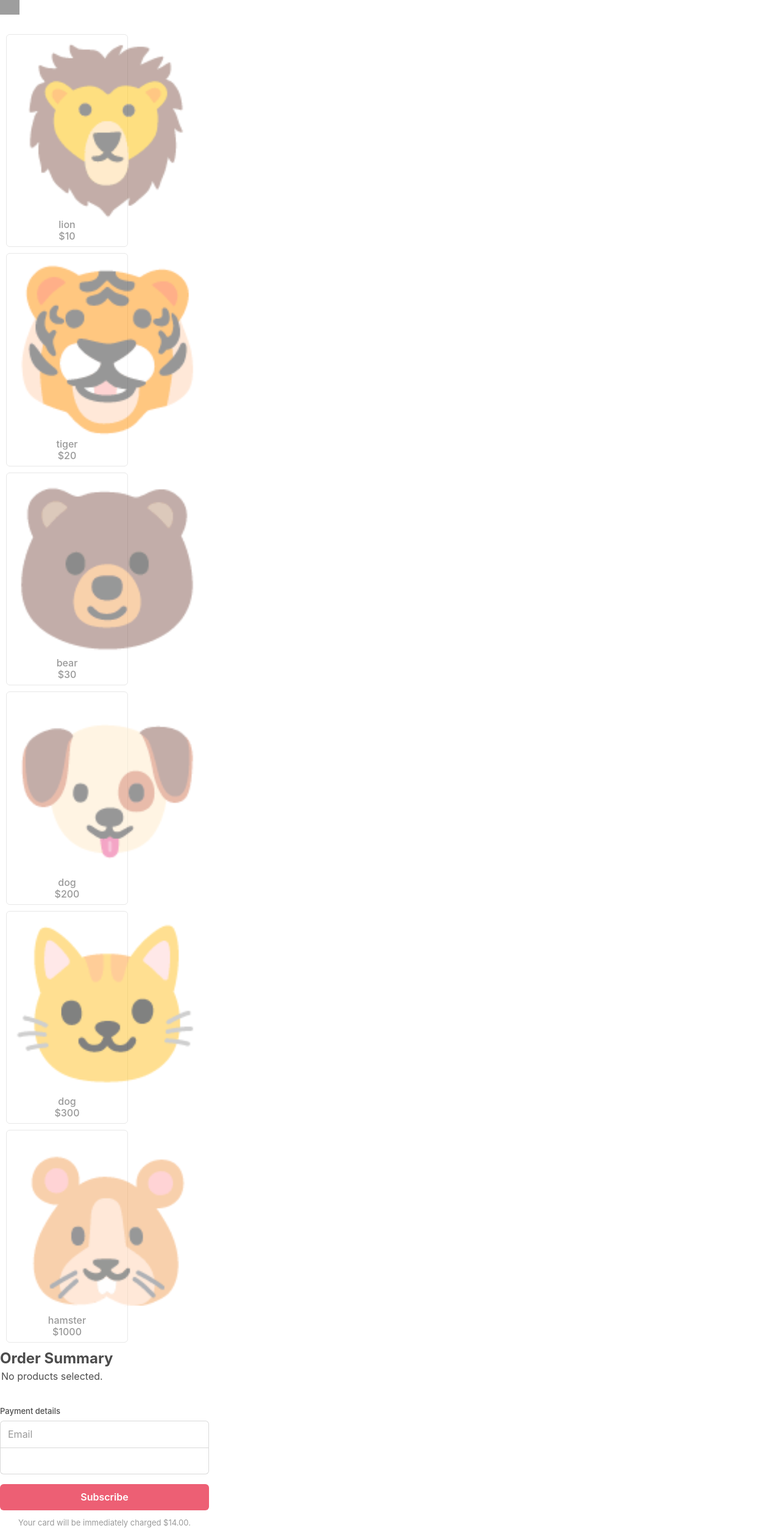
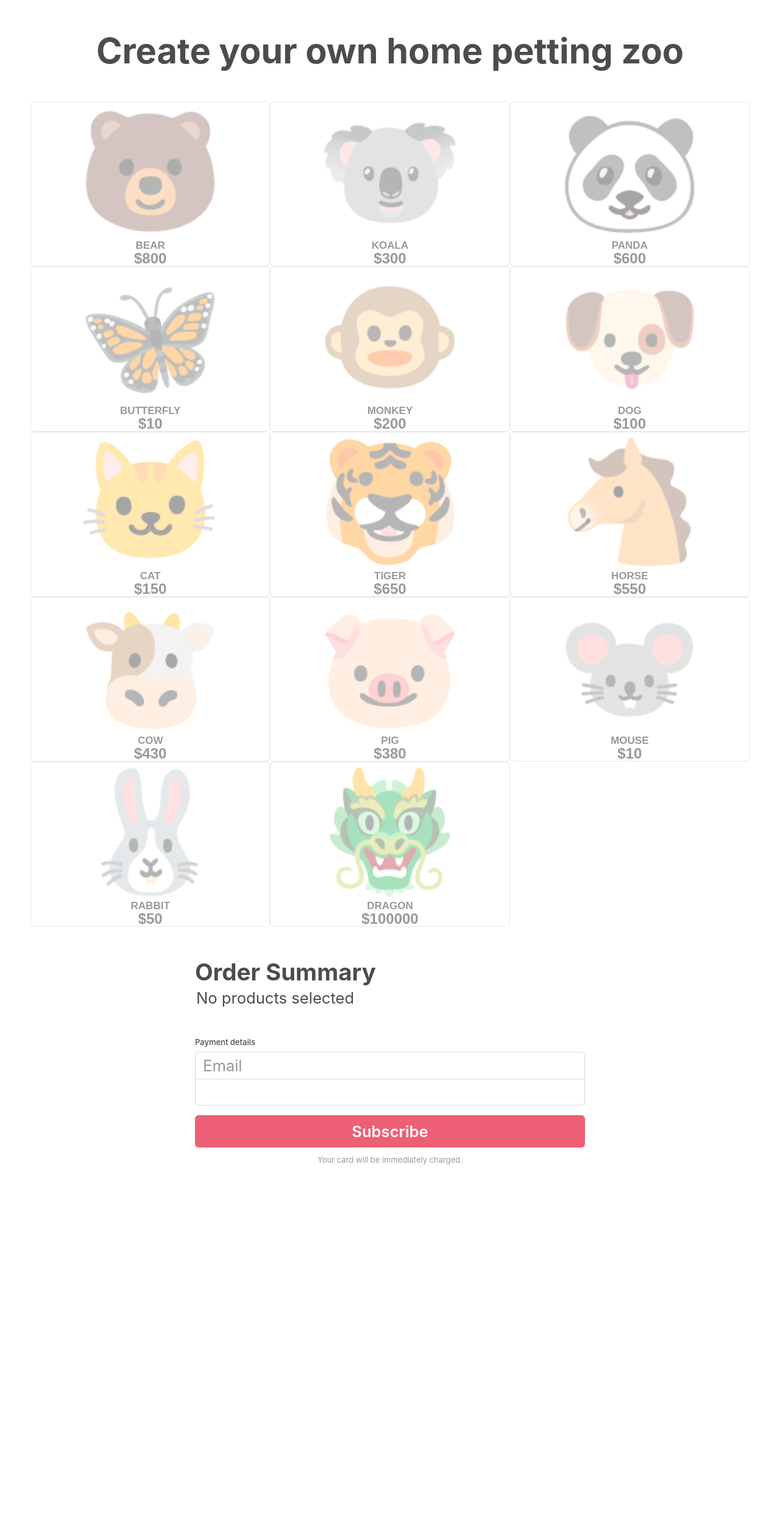
Before and after one commit to stripe-archive/charging-for-multiple-plan-subscriptions, a PHP site: page / in a window 1280 px wide. Shown: the whole page at 61% size. After the commit the page ends 1910 px from the top, so only its background shows below. Run offline with PHP 8.4, Linux system fonts and the light colour scheme; some libraries are stand-ins or nearby versions; grey boxes are pictures that could not be loaded.

Commit message:
- Add grid layout for products - Refactor plans.json with more products - Remove merchant logo

```diff
--- a/client/css/global.css
+++ b/client/css/global.css
@@ -312,33 +312,47 @@ pre {
   padding-top: 12px;
 }
 
-.sr-animals {
-  display: flex;
-  flex-wrap: wrap;
-  width: 700px;
-  margin: 20px;
-}
-
 .sr-animal {
-  width: 200px;
+  width: 100%;
   border: 1px solid rgb(232, 232, 232);
   border-radius: 6px;
   text-align: center;
-  margin: 10px;
-  padding: 5px;
-}
-
-.sr-animal-pic {
-  margin: 20px;
+  display:inline-block
 }
 
 .sr-animal-text {
   color: rgb(153, 153, 153);
-  font-size: 16px;
-  font-weight: 500;
-  letter-spacing: 0px;
-  line-height: 14px;
-  margin: 5px;
+  font-size: 2vw;
+  font: small-caps bold 24px/1 sans-serif;
+}
+
+.sr-animal-emoji {
+  font-size:15vw;
+  margin:0px;
+  opacity: .5;
+}
+
+.sr-animal-emoji.selected {
+  opacity: 1;
+}
+
+.sr-animals {
+  display: grid;
+  margin: 20px 50px;
+  /* grid-auto-rows: 33%; */
+  grid-template-columns: repeat(3, 1fr);
+}
+
+.sr-main {
+  margin: 50px auto;
+  width: 50%;
+  font-size:2vw;
+}
+
+.sr-title {
+  margin: 50px;
+  text-align: center;
+  font-size:3vw;
 }
 
 #summary-table {
@@ -454,17 +468,6 @@ pre {
   display: none;
 }
 
-.product {
-  font-size:20vw;
-  color:rgba(0, 0, 0, 0.99);
-  margin:0px;
-  opacity: .5;
-}
-
-.product.selected {
-  opacity: 1;
-}
-
 @keyframes field-in {
   0% {
     opacity: 0;
--- a/client/index.html
+++ b/client/index.html
@@ -1,11 +1,11 @@
 <!DOCTYPE html>
 <html lang="en">
+
 <head>
     <meta charset="utf-8" />
-    <title>Stripe Payment Page Recipe</title>
+    <title>Stripe Payment</title>
     <meta name="viewport" content="width=device-width, initial-scale=1" />
     <meta name="description" content="A demo of Stripe Billing" />
-
     <link rel="stylesheet" href="css/normalize.css" />
     <link rel="stylesheet" href="css/global.css" />
     <script src="https://js.stripe.com/v3/"></script>
@@ -13,14 +13,11 @@
 </head>
 
 <body>
-
-      <header class="sr-header">
-          <div class="sr-header__logo"></div>
-        </header>
-
-    <div id="product-selection"></div>
+    <div class="sr-title">
+        <h2>Create your own home petting zoo</h2>
+    </div>
+    <div id="sr-animals" class="sr-animals"></div>
     <div class="sr-main">
-
         <div class="sr-payment-summary payment-view">
             <h2>Order Summary</h2>
             <table id="summary-table">
@@ -33,13 +30,7 @@
                 </label>
                 <div class="sr-combo-inputs">
                     <div class="sr-combo-inputs-row">
-                <input
-                  type="text"
-                  id="email"
-                  placeholder="Email"
-                  autocomplete="cardholder"
-                  class="sr-input"
-                />
+                        <input type="text" id="email" placeholder="Email" autocomplete="cardholder" class="sr-input" />
                     </div>
                     <div class="sr-combo-inputs-row">
                         <div class="sr-input sr-card-element" id="card-element"></div>
@@ -49,7 +40,7 @@
             </div>
             <button id="submit">Subscribe</button>
             <div class="sr-legal-text">
-            Your card will be immediately charged <span class="order-total">$14.00</span>.
+                Your card will be immediately charged.
             </div>
         </div>
         <div class="sr-payment-summary hidden completed-view">
@@ -68,4 +59,5 @@
         </div>
     </div>
 </body>
+
 </html>
--- a/client/plans.json
+++ b/client/plans.json
@@ -1,38 +1,87 @@
+
 [
     {
-        "planId": "stripeDemo_lion_plan",
-        "price": 1000,
-        "title": "lion",
-        "emoji": "🦁"
-    },
-    {
-        "planId": "stripeDemo_tiger_plan",
-        "price": 2000,
-        "title": "tiger",
-        "emoji": "🐯"
-    },
-    {
         "planId": "stripeDemo_bear_plan",
-        "price": 3000,
+        "price": 80000,
         "title": "bear",
         "emoji": "🐻"
     },
     {
+        "planId": "stripeDemo_koala_plan",
+        "price": 30000,
+        "title": "koala",
+        "emoji": "🐨"
+    },
+    {
+        "planId": "stripeDemo_panda_plan",
+        "price": 60000,
+        "title": "panda",
+        "emoji": "🐼"
+    },
+    {
+        "planId": "stripeDemo_butterfly_plan",
+        "price": 1000,
+        "title": "butterfly",
+        "emoji": "🦋"
+    },
+    {
+        "planId": "stripeDemo_monkey_plan",
+        "price": 20000,
+        "title": "monkey",
+        "emoji": "🐵"
+    },
+    {
         "planId": "stripeDemo_dog_plan",
-        "price": 20000,
+        "price": 10000,
         "title": "dog",
         "emoji": "🐶"
     },
     {
         "planId": "stripeDemo_cat_plan",
-        "price": 30000,
-        "title": "dog",
+        "price": 15000,
+        "title": "cat",
         "emoji": "🐱"
     },
     {
-        "planId": "stripeDemo_hamster_plan",
-        "price": 100000,
-        "title": "hamster",
-        "emoji": "🐹"
+        "planId": "stripeDemo_tiger_plan",
+        "price": 65000,
+        "title": "tiger",
+        "emoji": "🐯"
+    },
+    {
+        "planId": "stripeDemo_horse_plan",
+        "price": 55000,
+        "title": "horse",
+        "emoji": "🐴"
+    },
+    {
+        "planId": "stripeDemo_cow_plan",
+        "price": 43000,
+        "title": "cow",
+        "emoji": "🐮"
+    },
+    {
+        "planId": "stripeDemo_pig_plan",
+        "price": 38000,
+        "title": "pig",
+        "emoji": "🐷"
+    },
+    {
+        "planId": "stripeDemo_mouse_plan",
+        "price": 1000,
+        "title": "mouse",
+        "emoji": "🐭"
+    },
+    {
+        "planId": "stripeDemo_rabbit_plan",
+        "price": 5000,
+        "title": "rabbit",
+        "emoji": "🐰"
+    },
+    {
+        "planId": "stripeDemo_dragon_plan",
+        "price": 10000000,
+        "title": "dragon",
+        "emoji": "🐲"
     }
 ]
--- a/client/script.js
+++ b/client/script.js
@@ -106,7 +106,7 @@ var updateSummaryTable = function() {
     };
     orderSummary.innerHTML = '';
     if (selectedPlans.length == 0) {
-      orderSummary.innerHTML = 'No products selected.';
+      orderSummary.innerHTML = 'No products selected';
     } else {
       for (var i = 0; i < selectedPlans.length; i++) {
         orderSummary.innerHTML += buildOrderSummaryRow('summary-product', selectedPlans[i].title, selectedPlans[i].price);
@@ -219,9 +219,8 @@ getPlans();
 function generateHtmlForPlansPage(){
   function generateHtmlForSinglePlan(id, animal, price, emoji){
     result = `
-      <div>
         <div class="sr-animal">
-          <div class="product"
+          <div class="sr-animal-emoji"
             id=\'${id}\'
             onclick="toggleAnimal(\'${id}\')">
               ${emoji}
@@ -229,7 +228,6 @@ function generateHtmlForPlansPage(){
           <div class="sr-animal-text">${animal}</div>
           <div class="sr-animal-text">$${price / 100}</div>
         </div>
-      </div>
       `;
     return result;
   }
@@ -238,7 +236,7 @@ function generateHtmlForPlansPage(){
     html += generateHtmlForSinglePlan(plan.planId, plan.title, plan.price, plan.emoji);
   });
 
-  document.getElementById('product-selection').innerHTML += html;
+  document.getElementById('sr-animals').innerHTML += html;
 }
 
 function toggleAnimal(id){
```
Lines whose indentation alone changed are shown as unchanged.
